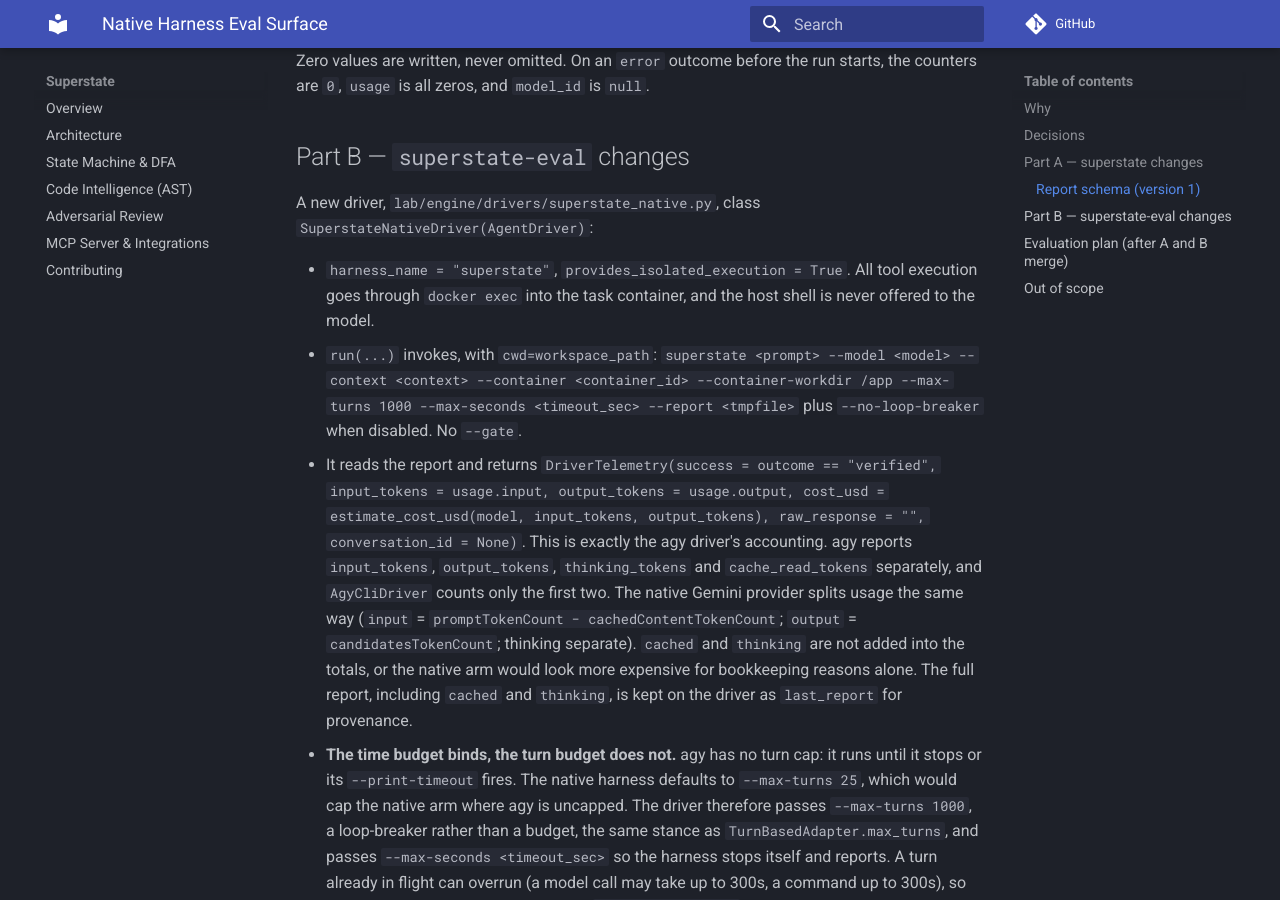
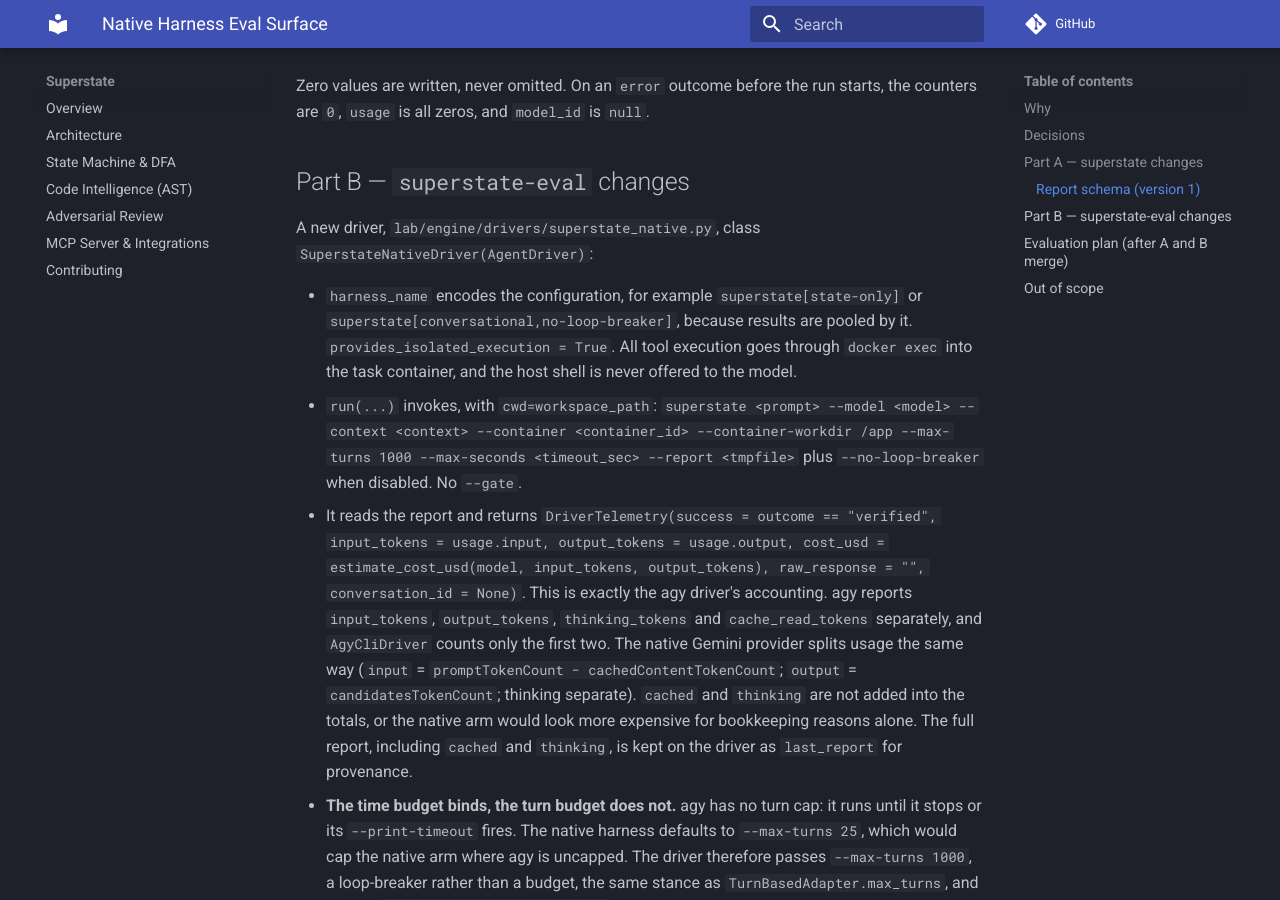
Before and after one commit to dnf0/blyte, an MkDocs documentation site: the page built from docs/superpowers/specs/2026-09-23-native-harness-eval-surface-design.md, in a window 1280 px wide and 900 px high, scrolled down 3276 px. Built offline with MkDocs 1.6.1 and Material for MkDocs 9.7.7, drawn with Linux system fonts in a browser that asks for light colours; comment, search, counter and statistics services are not loaded; some of the changed text lies outside the part shown.

Commit message:
docs(spec): native driver harness_name encodes its configuration
Co-Authored-By: Claude Opus 5.5 (1M context) <noreply@anthropic.com>

```diff
--- a/docs/superpowers/specs/2026-09-23-native-harness-eval-surface-design.md
+++ b/docs/superpowers/specs/2026-09-23-native-harness-eval-surface-design.md
@@ -12,7 +12,7 @@ The eval's own conclusion (FINDINGS 13.25, 13.28, 13.29) is that cost scales wit
 
 ## Decisions
 
-1. **The native harness is a driver, not an arm.** In eval terms it replaces the *worker runtime* (agy / claude). It is wrapped as `SuperstateNativeDriver` (`harness_name = "superstate"`) so it can run under the existing `vanilla` arm. The first comparison is `vanilla` + agy vs `vanilla` + superstate, same model, same prompt, both graded by the sealed grader. That isolates "is our harness better than agy's harness" from every arm-level mechanism.
+1. **The native harness is a driver, not an arm.** In eval terms it replaces the *worker runtime* (agy / claude). It is wrapped as `SuperstateNativeDriver` (`harness_name` `superstate[<config>]`) so it can run under the existing `vanilla` arm. The first comparison is `vanilla` + agy vs `vanilla` + superstate, same model, same prompt, both graded by the sealed grader. That isolates "is our harness better than agy's harness" from every arm-level mechanism.
 2. **Ungated first.** All three canary tasks ship only the sealed grader (`bash /tests/test.sh`), which no agent may run. The daemon arm gets a gate through autonomous TDD; the native harness has none yet. The first native runs pass no `--gate`, exactly like `vanilla` + agy. Autonomous TDD in the native harness is a separate, parallel spec (Part C, not this document).
 3. **Model parity is enforced, not assumed.** agy's model string `gemini-3.8-flash-high` carries an effort suffix. The native Gemini provider currently sends the whole string as the model id and sets no thinking level. The provider learns the suffix: `-low`/`-medium`/`-high` are stripped from the id and sent as `generationConfig.thinkingConfig.thinkingLevel`. `-xhigh`/`-max` are left in the id, so the API rejects them loudly rather than running at a silently different effort.
 4. **The loop-breaker must be ablatable and must not starve the worker.** #44's guard re-intercepts an identical request forever, because the intercepted call is itself logged as a read of that path. Under a finite turn budget that can spend the whole run on refusals. Two changes:
@@ -81,7 +81,7 @@ Zero values are written, never omitted. On an `error` outcome before the run sta
 
 A new driver, `lab/engine/drivers/superstate_native.py`, class `SuperstateNativeDriver(AgentDriver)`:
 
-- `harness_name = "superstate"`, `provides_isolated_execution = True`. All tool execution goes through `docker exec` into the task container, and the host shell is never offered to the model.
+- `harness_name` encodes the configuration, for example `superstate[state-only]` or `superstate[conversational,no-loop-breaker]`, because results are pooled by it. `provides_isolated_execution = True`. All tool execution goes through `docker exec` into the task container, and the host shell is never offered to the model.
 - `run(...)` invokes, with `cwd=workspace_path`:
   `superstate <prompt> --model <model> --context <context> --container <container_id> --container-workdir /app --max-turns 1000 --max-seconds <timeout_sec> --report <tmpfile>` plus `--no-loop-breaker` when disabled. No `--gate`.
 - It reads the report and returns `DriverTelemetry(success = outcome == "verified", input_tokens = usage.input, output_tokens = usage.output, cost_usd = estimate_cost_usd(model, input_tokens, output_tokens), raw_response = "", conversation_id = None)`. This is exactly the agy driver's accounting. agy reports `input_tokens`, `output_tokens`, `thinking_tokens` and `cache_read_tokens` separately, and `AgyCliDriver` counts only the first two. The native Gemini provider splits usage the same way (`input` = `promptTokenCount − cachedContentTokenCount`; `output` = `candidatesTokenCount`; thinking separate). `cached` and `thinking` are not added into the totals, or the native arm would look more expensive for bookkeeping reasons alone. The full report, including `cached` and `thinking`, is kept on the driver as `last_report` for provenance.
```
